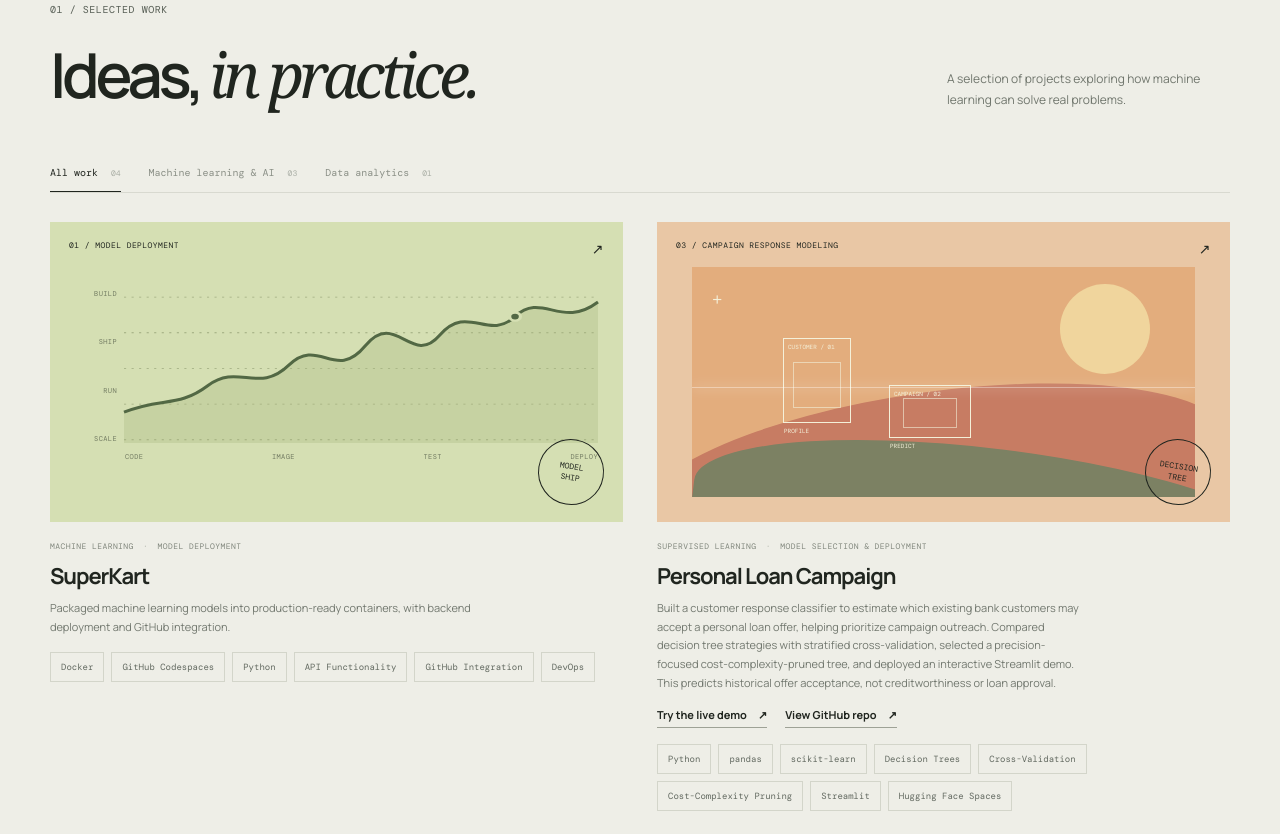
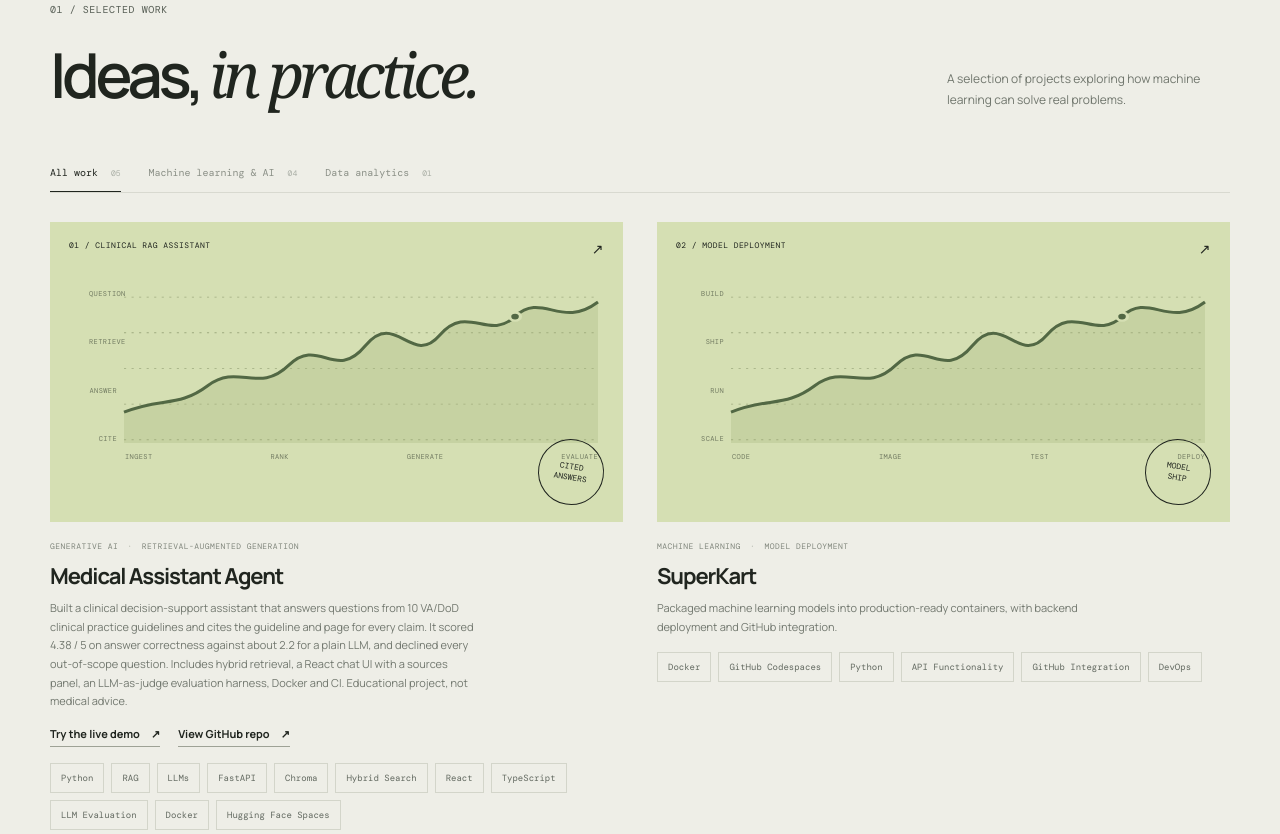
Before and after one commit to Zachsteuer98/AI-Machine-Learning-Portfolio, a plain HTML site: page index.html in a window 1280 px wide. Shown: the part 846-1680 px from the top of the page. Drawn offline with nearby package versions, Linux system fonts and the light colour scheme.

Commit message:
Add Medical Assistant Agent project with live demo and GitHub links
Co-Authored-By: Claude Opus 5.5 <noreply@anthropic.com>

```diff
--- a/index.html
+++ b/index.html
@@ -47,10 +47,13 @@
     <section class="work-section section-pad" id="work">
       <div class="page-wrap">
         <div class="section-heading"><div><p class="eyebrow">01 / SELECTED WORK</p><h2>Ideas, <span class="serif">in practice.</span></h2></div><p class="section-note">A selection of projects exploring how machine learning can solve real problems.</p></div>
-        <div class="filters" role="group" aria-label="Filter projects"><button class="filter active" data-filter="all">All work <span>04</span></button><button class="filter" data-filter="ml">Machine learning &amp; AI <span>03</span></button><button class="filter" data-filter="analytics">Data analytics <span>01</span></button></div>
+        <div class="filters" role="group" aria-label="Filter projects"><button class="filter active" data-filter="all">All work <span>05</span></button><button class="filter" data-filter="ml">Machine learning &amp; AI <span>04</span></button><button class="filter" data-filter="analytics">Data analytics <span>01</span></button></div>
         <div class="project-grid">
           <article class="project-card" data-category="ml"><div class="project-visual visual-forecast" aria-hidden="true">
-            <div class="visual-caption"><span>01 / MODEL DEPLOYMENT</span><span>↗</span></div><div class="chart-wrap"><div class="chart-y"><span>BUILD</span><span>SHIP</span><span>RUN</span><span>SCALE</span></div><svg viewBox="0 0 440 190" preserveAspectRatio="none" aria-hidden="true"><path class="gridline" d="M0 10H440M0 54H440M0 98H440M0 142H440M0 186H440"/><path class="chart-area" d="M0 152C35 133 50 147 78 119S125 130 153 94 196 115 224 70 267 97 293 57 338 65 363 34 406 50 440 16V190H0Z"/><path class="chart-line" d="M0 152C35 133 50 147 78 119S125 130 153 94 196 115 224 70 267 97 293 57 338 65 363 34 406 50 440 16"/><circle cx="363" cy="34" r="5"/></svg></div><div class="chart-x"><span>CODE</span><span>IMAGE</span><span>TEST</span><span>DEPLOY</span></div><span class="visual-stamp">MODEL<br>SHIP</span>
+            <div class="visual-caption"><span>01 / CLINICAL RAG ASSISTANT</span><span>↗</span></div><div class="chart-wrap"><div class="chart-y"><span>QUESTION</span><span>RETRIEVE</span><span>ANSWER</span><span>CITE</span></div><svg viewBox="0 0 440 190" preserveAspectRatio="none" aria-hidden="true"><path class="gridline" d="M0 10H440M0 54H440M0 98H440M0 142H440M0 186H440"/><path class="chart-area" d="M0 152C35 133 50 147 78 119S125 130 153 94 196 115 224 70 267 97 293 57 338 65 363 34 406 50 440 16V190H0Z"/><path class="chart-line" d="M0 152C35 133 50 147 78 119S125 130 153 94 196 115 224 70 267 97 293 57 338 65 363 34 406 50 440 16"/><circle cx="363" cy="34" r="5"/></svg></div><div class="chart-x"><span>INGEST</span><span>RANK</span><span>GENERATE</span><span>EVALUATE</span></div><span class="visual-stamp">CITED<br>ANSWERS</span>
+          </div><div class="project-info"><div><p class="project-type">GENERATIVE AI <span>·</span> RETRIEVAL-AUGMENTED GENERATION</p><h3>Medical Assistant Agent</h3><p>Built a clinical decision-support assistant that answers questions from 10 VA/DoD clinical practice guidelines and cites the guideline and page for every claim. It scored 4.38 / 5 on answer correctness against about 2.2 for a plain LLM, and declined every out-of-scope question. Includes hybrid retrieval, a React chat UI with a sources panel, an LLM-as-judge evaluation harness, Docker and CI. Educational project, not medical advice.</p><div class="project-links"><a class="text-link" href="https://huggingface.co/spaces/zachsteuer98/medical-assistant-agent" target="_blank" rel="noopener noreferrer">Try the live demo <span aria-hidden="true">↗</span></a><a class="text-link" href="https://github.com/Zachsteuer98/medical_assistant_agent" target="_blank" rel="noopener noreferrer">View GitHub repo <span aria-hidden="true">↗</span></a></div></div></div><div class="tag-row"><span>Python</span><span>RAG</span><span>LLMs</span><span>FastAPI</span><span>Chroma</span><span>Hybrid Search</span><span>React</span><span>TypeScript</span><span>LLM Evaluation</span><span>Docker</span><span>Hugging Face Spaces</span></div></article>
+          <article class="project-card" data-category="ml"><div class="project-visual visual-forecast" aria-hidden="true">
+            <div class="visual-caption"><span>02 / MODEL DEPLOYMENT</span><span>↗</span></div><div class="chart-wrap"><div class="chart-y"><span>BUILD</span><span>SHIP</span><span>RUN</span><span>SCALE</span></div><svg viewBox="0 0 440 190" preserveAspectRatio="none" aria-hidden="true"><path class="gridline" d="M0 10H440M0 54H440M0 98H440M0 142H440M0 186H440"/><path class="chart-area" d="M0 152C35 133 50 147 78 119S125 130 153 94 196 115 224 70 267 97 293 57 338 65 363 34 406 50 440 16V190H0Z"/><path class="chart-line" d="M0 152C35 133 50 147 78 119S125 130 153 94 196 115 224 70 267 97 293 57 338 65 363 34 406 50 440 16"/><circle cx="363" cy="34" r="5"/></svg></div><div class="chart-x"><span>CODE</span><span>IMAGE</span><span>TEST</span><span>DEPLOY</span></div><span class="visual-stamp">MODEL<br>SHIP</span>
           </div><div class="project-info"><div><p class="project-type">MACHINE LEARNING <span>·</span> MODEL DEPLOYMENT</p><h3>SuperKart</h3><p>Packaged machine learning models into production-ready containers, with backend deployment and GitHub integration.</p></div></div><div class="tag-row"><span>Docker</span><span>GitHub Codespaces</span><span>Python</span><span>API Functionality</span><span>GitHub Integration</span><span>DevOps</span></div></article>
           <article class="project-card" data-category="ml"><div class="project-visual visual-vision" aria-hidden="true">
             <div class="visual-caption"><span>03 / CAMPAIGN RESPONSE MODELING</span><span>↗</span></div><div class="vision-scene"><div class="sun"></div><div class="hill hill-back"></div><div class="hill hill-front"></div><div class="frame frame-one"><span>CUSTOMER / 01</span><b>PROFILE</b></div><div class="frame frame-two"><span>CAMPAIGN / 02</span><b>PREDICT</b></div><div class="scan-line"></div><div class="vision-cross">+</div></div><span class="visual-stamp">DECISION<br>TREE</span>
```
